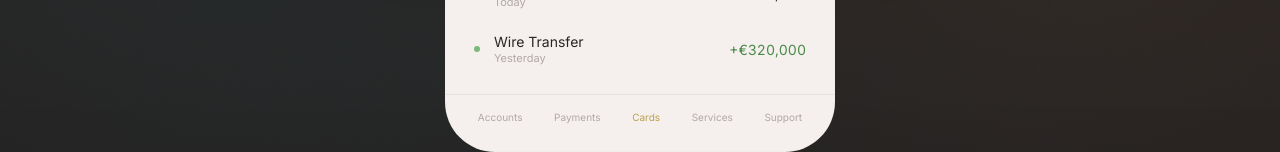
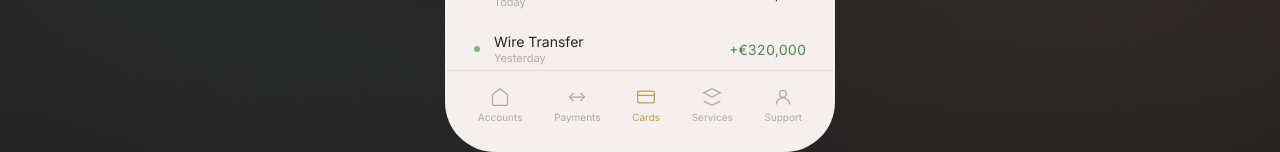
Before and after one commit to zikosichi/insignia-demos, a React (Vite) app: page / in a window 1280 px wide. Shown: the part 692-844 px from the top of the page. Built offline with nearby package versions, Linux system fonts and the light colour scheme.

Commit message:
Restore icons in bottom tab bar
Co-Authored-By: Claude Opus 4.6 (1M context) <noreply@anthropic.com>

```diff
--- a/src/components/PhoneMockup.jsx
+++ b/src/components/PhoneMockup.jsx
@@ -167,11 +167,26 @@ export default function PhoneMockup({ cards, activeIndex, onChangeIndex }) {
       </div>
 
       <div className="phone__nav">
-        {['Accounts', 'Payments', 'Cards', 'Services', 'Support'].map(name => (
-          <div key={name} className={`phone__nav-item ${name === 'Cards' ? 'phone__nav-item--active' : ''}`}>
-            <span>{name}</span>
-          </div>
-        ))}
+        <div className="phone__nav-item">
+          <svg width="20" height="20" viewBox="0 0 24 24" fill="none" stroke="currentColor" strokeWidth="1.5"><path d="M3 9l9-7 9 7v11a2 2 0 0 1-2 2H5a2 2 0 0 1-2-2z"/></svg>
+          <span>Accounts</span>
+        </div>
+        <div className="phone__nav-item">
+          <svg width="20" height="20" viewBox="0 0 24 24" fill="none" stroke="currentColor" strokeWidth="1.5"><path d="M21 12H3"/><path d="M16 7l5 5-5 5"/><path d="M8 17l-5-5 5-5"/></svg>
+          <span>Payments</span>
+        </div>
+        <div className="phone__nav-item phone__nav-item--active">
+          <svg width="20" height="20" viewBox="0 0 24 24" fill="none" stroke="currentColor" strokeWidth="1.5"><rect x="2" y="5" width="20" height="14" rx="2"/><path d="M2 10h20"/></svg>
+          <span>Cards</span>
+        </div>
+        <div className="phone__nav-item">
+          <svg width="20" height="20" viewBox="0 0 24 24" fill="none" stroke="currentColor" strokeWidth="1.5"><path d="M12 2L2 7l10 5 10-5-10-5zM2 17l10 5 10-5"/></svg>
+          <span>Services</span>
+        </div>
+        <div className="phone__nav-item">
+          <svg width="20" height="20" viewBox="0 0 24 24" fill="none" stroke="currentColor" strokeWidth="1.5"><circle cx="12" cy="8" r="4"/><path d="M20 21a8 8 0 1 0-16 0"/></svg>
+          <span>Support</span>
+        </div>
       </div>
 
     </div>
```
